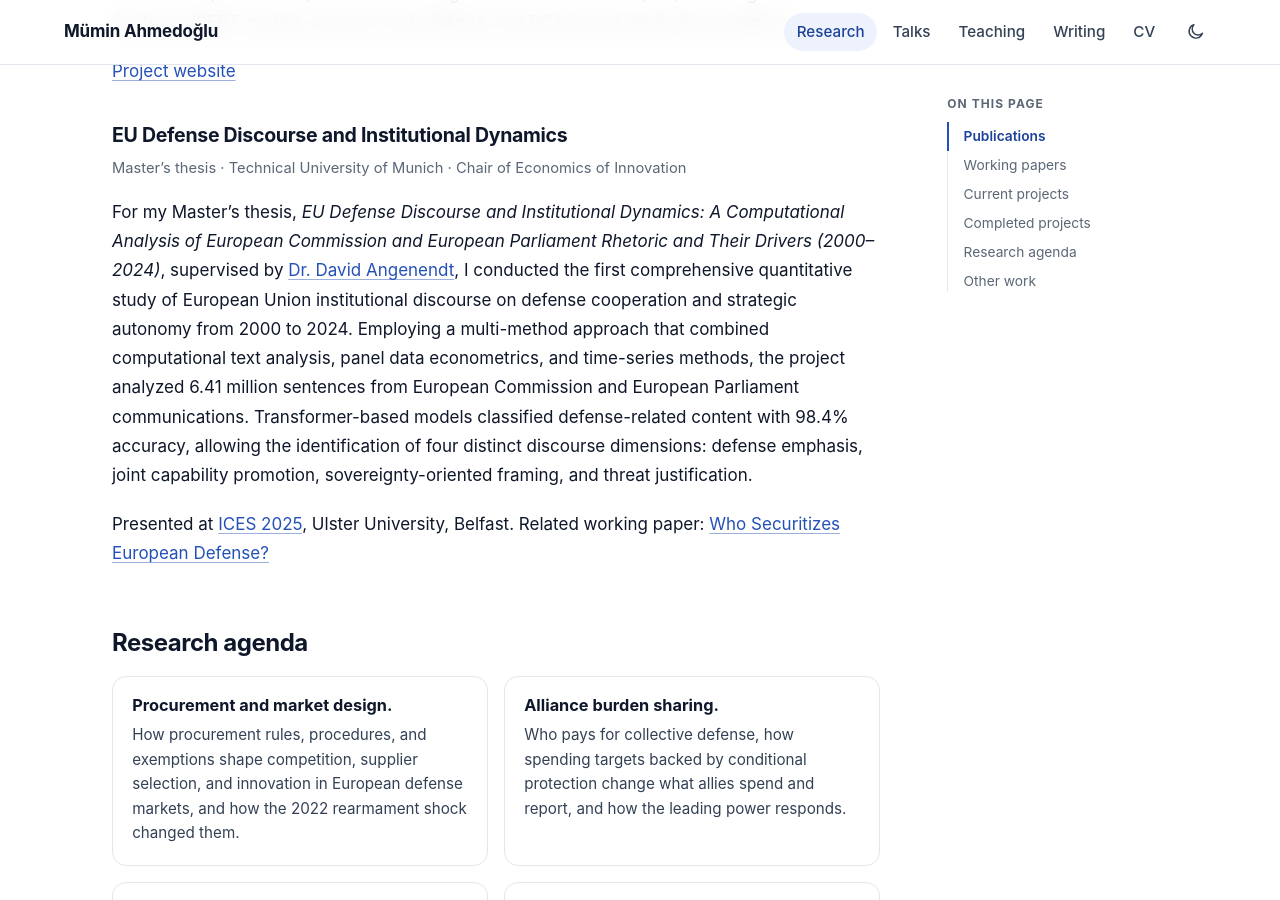
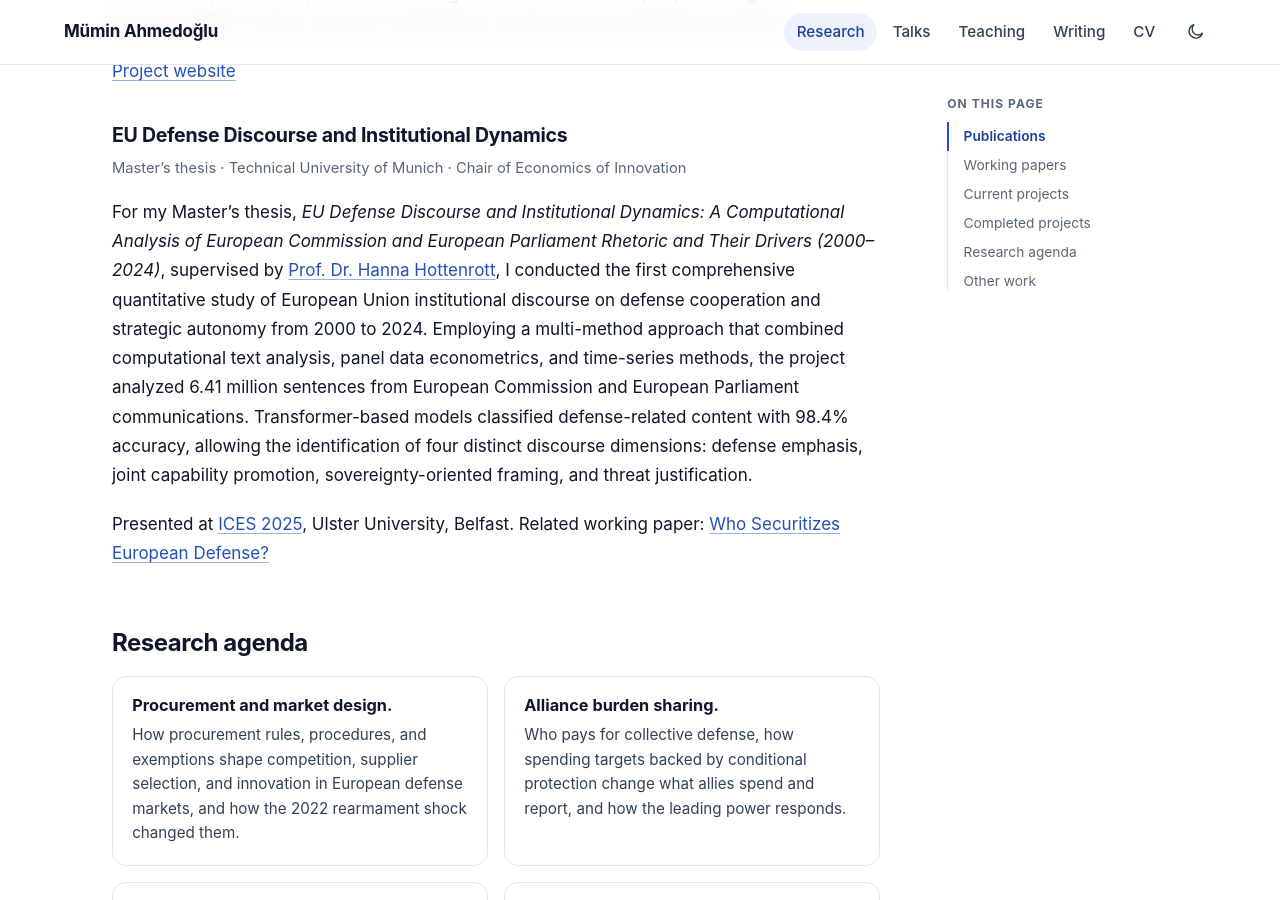
Before and after one commit to ahmedoglu/ahmedoglu.github.io, a Jekyll site: the page built from _pages/research.md, in a window 1280 px wide and 900 px high, scrolled down 3488 px. Built offline with Jekyll 4.4.1, drawn with Linux system fonts in a browser that asks for light colours.

Commit message:
Correct the Master's thesis supervisor
The thesis was supervised by Prof. Dr. Hanna Hottenrott (Chair of
Economics of Innovation, TUM). Link her profile on the Research page and
name her as supervisor in the CV.

Co-Authored-By: Claude Opus 5.5 <noreply@anthropic.com>

```diff
--- a/_pages/research.md
+++ b/_pages/research.md
@@ -65,7 +65,7 @@ I contributed to the ERC Advanced Grant project SYNCPOL: Synchronized Politics
 ### EU Defense Discourse and Institutional Dynamics
 Master’s thesis · Technical University of Munich · Chair of Economics of Innovation
 
-For my Master’s thesis, *EU Defense Discourse and Institutional Dynamics: A Computational Analysis of European Commission and European Parliament Rhetoric and Their Drivers (2000–2024)*, supervised by [Dr. David Angenendt](https://www.ep.mgt.tum.de/en/eoi/team/researchers/dr-david-angenendt/), I conducted the first comprehensive quantitative study of European Union institutional discourse on defense cooperation and strategic autonomy from 2000 to 2024. Employing a multi-method approach that combined computational text analysis, panel data econometrics, and time-series methods, the project analyzed 6.41 million sentences from European Commission and European Parliament communications. Transformer-based models classified defense-related content with 98.4% accuracy, allowing the identification of four distinct discourse dimensions: defense emphasis, joint capability promotion, sovereignty-oriented framing, and threat justification.
+For my Master’s thesis, *EU Defense Discourse and Institutional Dynamics: A Computational Analysis of European Commission and European Parliament Rhetoric and Their Drivers (2000–2024)*, supervised by [Prof. Dr. Hanna Hottenrott](https://www.ep.mgt.tum.de/eoi/team/prof-dr-hanna-hottenrott/), I conducted the first comprehensive quantitative study of European Union institutional discourse on defense cooperation and strategic autonomy from 2000 to 2024. Employing a multi-method approach that combined computational text analysis, panel data econometrics, and time-series methods, the project analyzed 6.41 million sentences from European Commission and European Parliament communications. Transformer-based models classified defense-related content with 98.4% accuracy, allowing the identification of four distinct discourse dimensions: defense emphasis, joint capability promotion, sovereignty-oriented framing, and threat justification.
 
 Presented at [ICES 2025](/talks/ices-2025/), Ulster University, Belfast. Related working paper: [Who Securitizes European Defense?](/research/who-securitizes-european-defense/)
 
```
Also changed, not shown: _pages/cv.md (+2 -0 lines).
